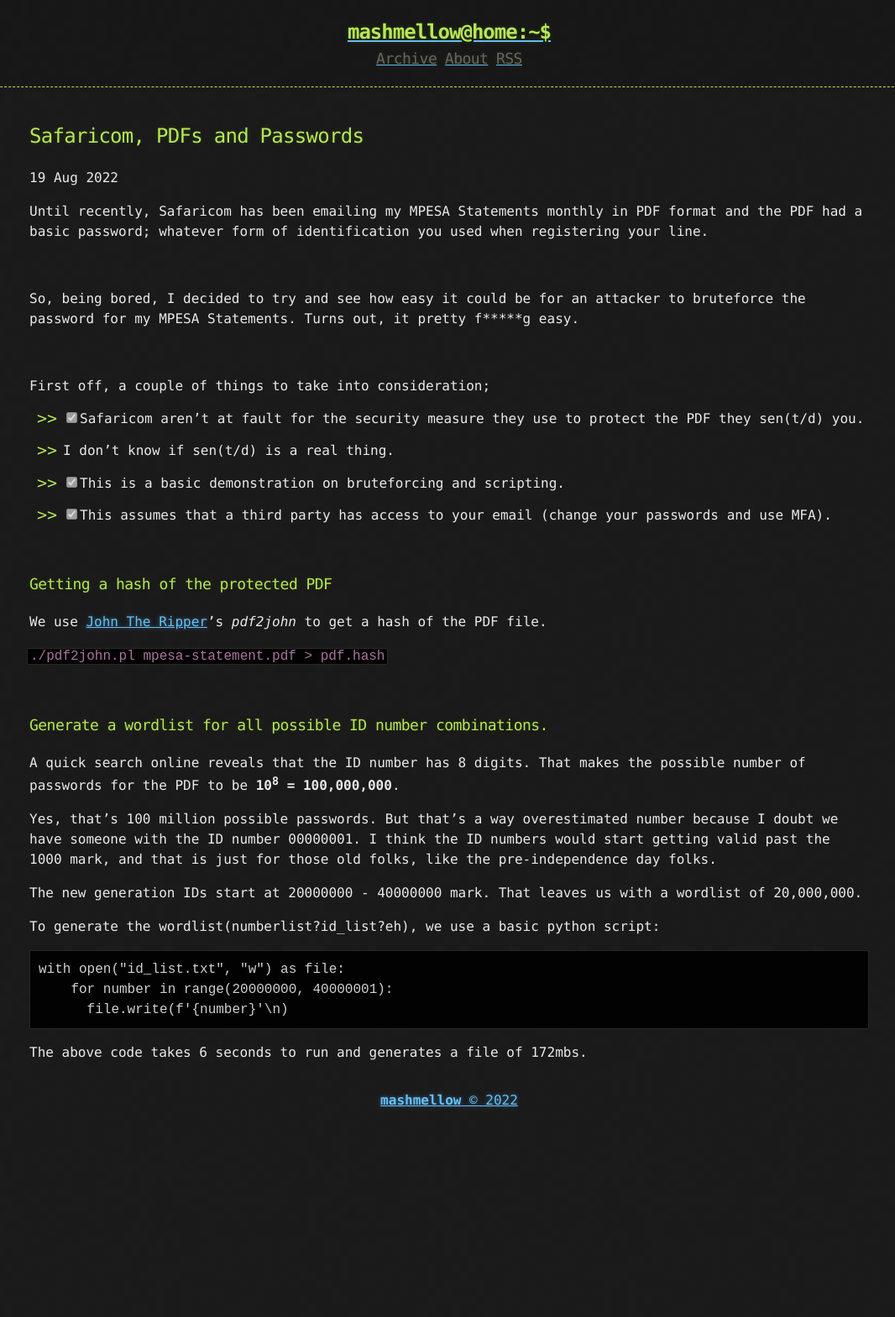
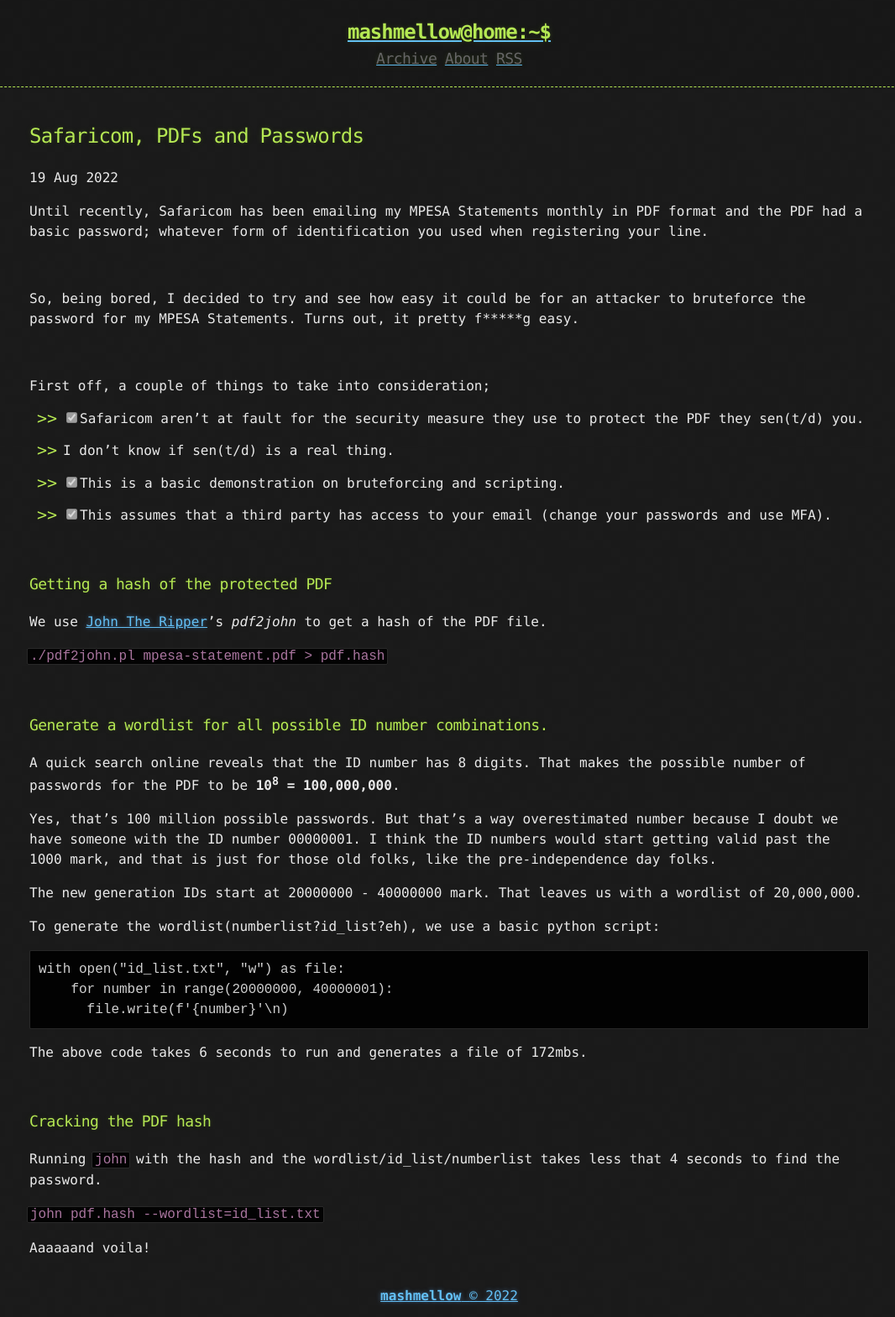
Before and after one commit to mashm3ll0w/mashm3ll0w.github.io, a Jekyll site: the page built from _posts/2022-08-19-safaricom-statements.md, in a window 1280 px wide. Shown: the whole page at 84% size, without its empty margins (105-1171 px from the left). Built offline with Jekyll 4.4.1, drawn with Linux system fonts in a browser that asks for light colours; before the commit the page ends 1336 px from its top, so only the background shows below that.

Commit message:
Blog Post 4 - Safaricom; PDFs and Passwords - Cracking the Hash'

````diff
--- a/_posts/2022-08-19-safaricom-statements.md
+++ b/_posts/2022-08-19-safaricom-statements.md
@@ -49,3 +49,13 @@
 ```
 
 The above code takes 6 seconds to run and generates a file of 172mbs.
+
+<br>
+
+### Cracking the PDF hash
+
+Running ``john`` with the hash and the wordlist/id_list/numberlist takes less that 4 seconds to find the password.
+
+``john pdf.hash --wordlist=id_list.txt``
+
+Aaaaaand voila!
````
